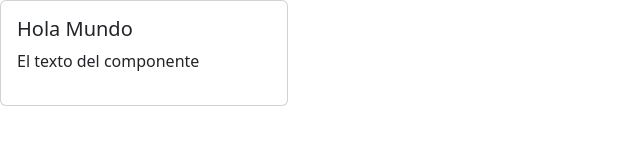
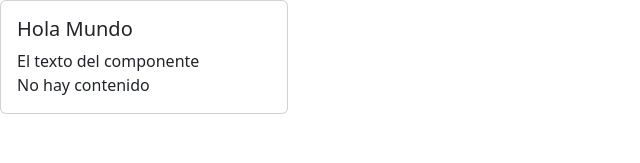
Before and after one commit to HolaMundoDev/ultimate-react, a React (Vite) app in the folder react-app/: page / in a window 1280 px wide. Shown: the top 163 px of the page, without its empty margins (0-640 px from the left). Built offline with nearby package versions, Linux system fonts and the light colour scheme.

Commit message:
Sección 2: Componentes. - Clase 14. Renderizado condicional.

```diff
--- a/react-app/src/App.tsx
+++ b/react-app/src/App.tsx
@@ -10,14 +10,12 @@ function App() {
 
   return (
     <Card>
-      {/* {"" && "string vacio"}
-      {undefined && "indefinido"}
-      {null && "nulo"}
-      {false && "falso"}
-      {0 && "0"} */}
-      {list.length !== 0 && "mi lista"}
       <CardBody title="Hola Mundo" text="El texto del componente" />
-      <List data={list} onSelect={handleSelect} />
+      {list.length !== 0 ? (
+        <List data={list} onSelect={handleSelect} />
+      ) : (
+        "No hay contenido"
+      )}
     </Card>
   );
 }
```
